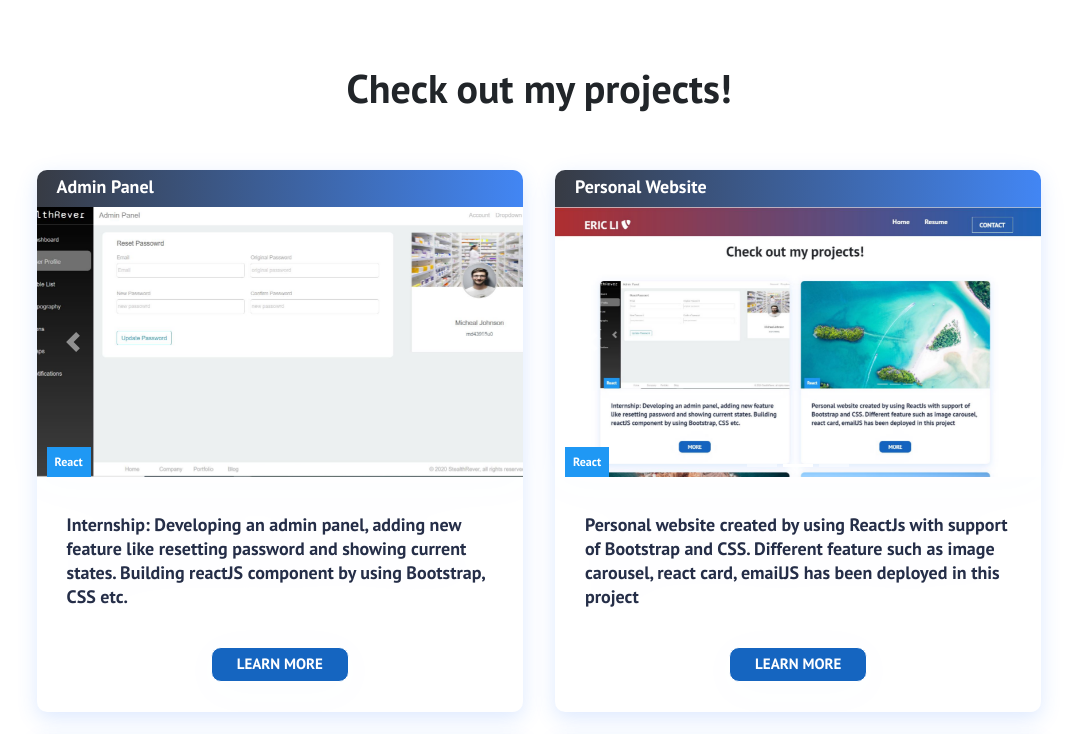
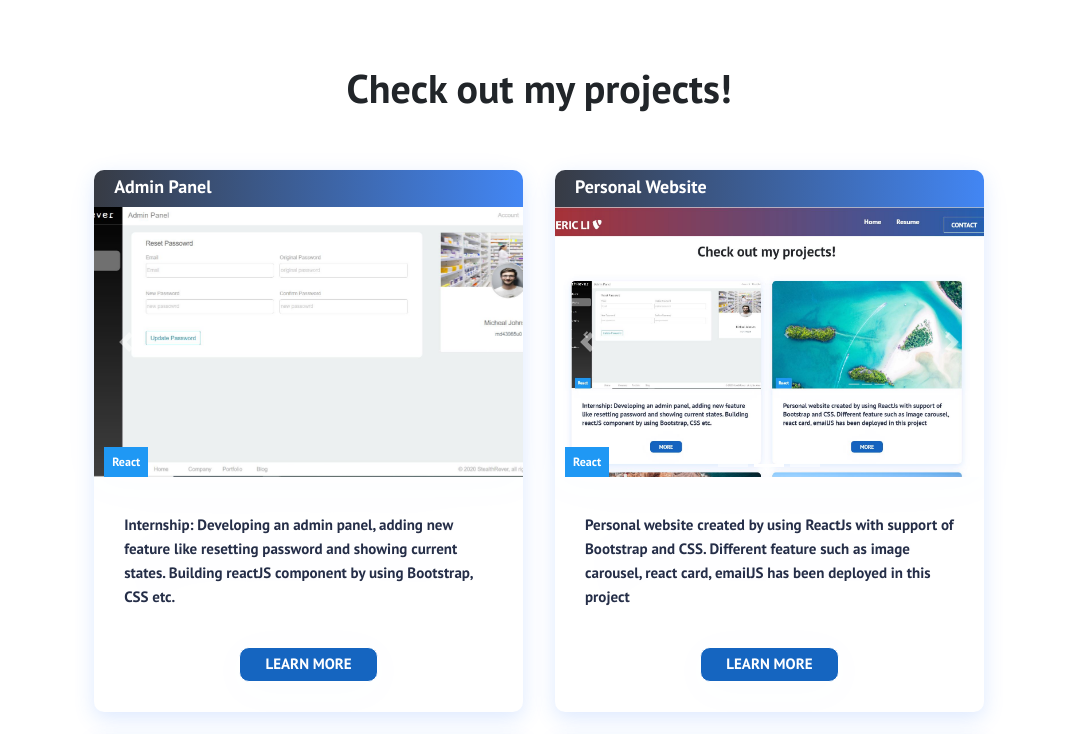
Before and after one commit to zli753/personal_website, a React (Create React App) app: page / in a window 1280 px wide. Shown: the part 880-1614 px from the top of the page, without its empty margins (101-1178 px from the left). Built offline with nearby package versions, Linux system fonts and the light colour scheme.

Commit message:
card changed

```diff
--- a/src/components/Cards.css
+++ b/src/components/Cards.css
@@ -12,7 +12,7 @@ h1 {
     flex-flow: column;
     align-items: center;
     max-width: 1120px;
-    width: 90%;
+    width: 80%;
     margin: 0 auto;
 }
 
@@ -83,6 +83,9 @@ h1 {
     object-fit: cover;
 }
 
+.cards__item:hover {
+    transform: scale(1.01);
+}
 
 .cards__item__info {
     padding: 20px 30px 30px;
@@ -101,7 +104,7 @@ h1 {
 
 .cards__item__text {
     color: #252e48;
-    font-size: 18px;
+    font-size: 15px;
     line-height: 24px;
 }
 
```
